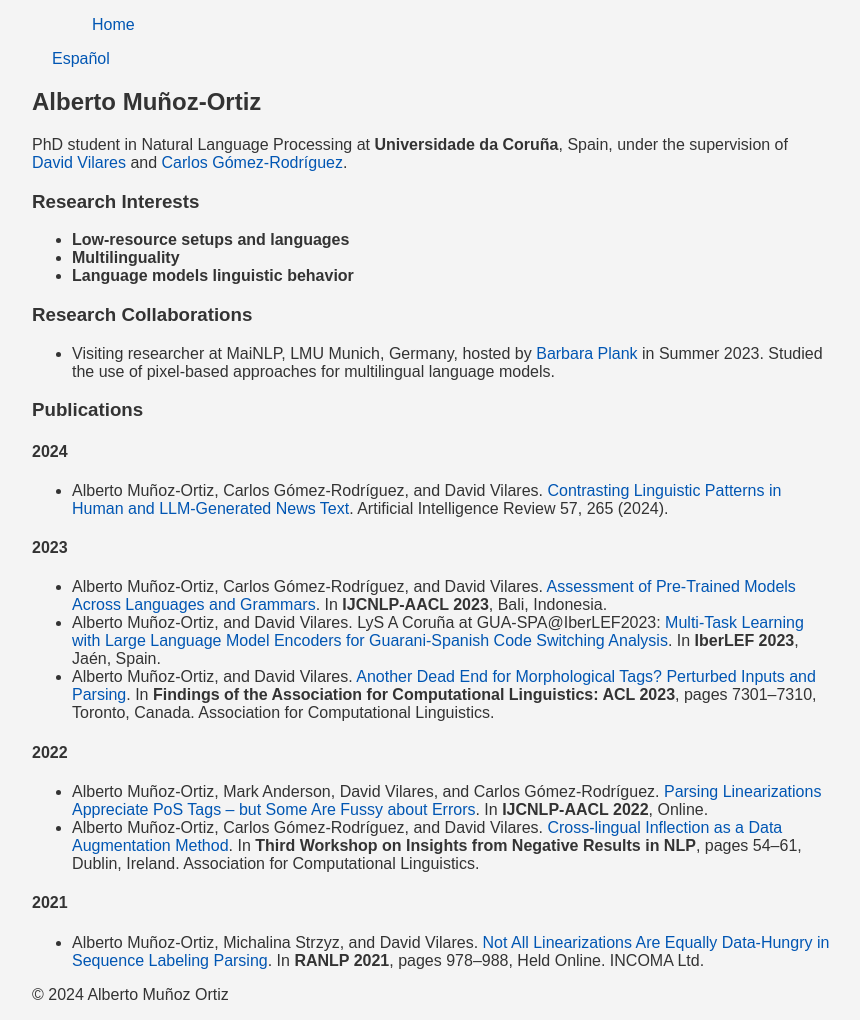
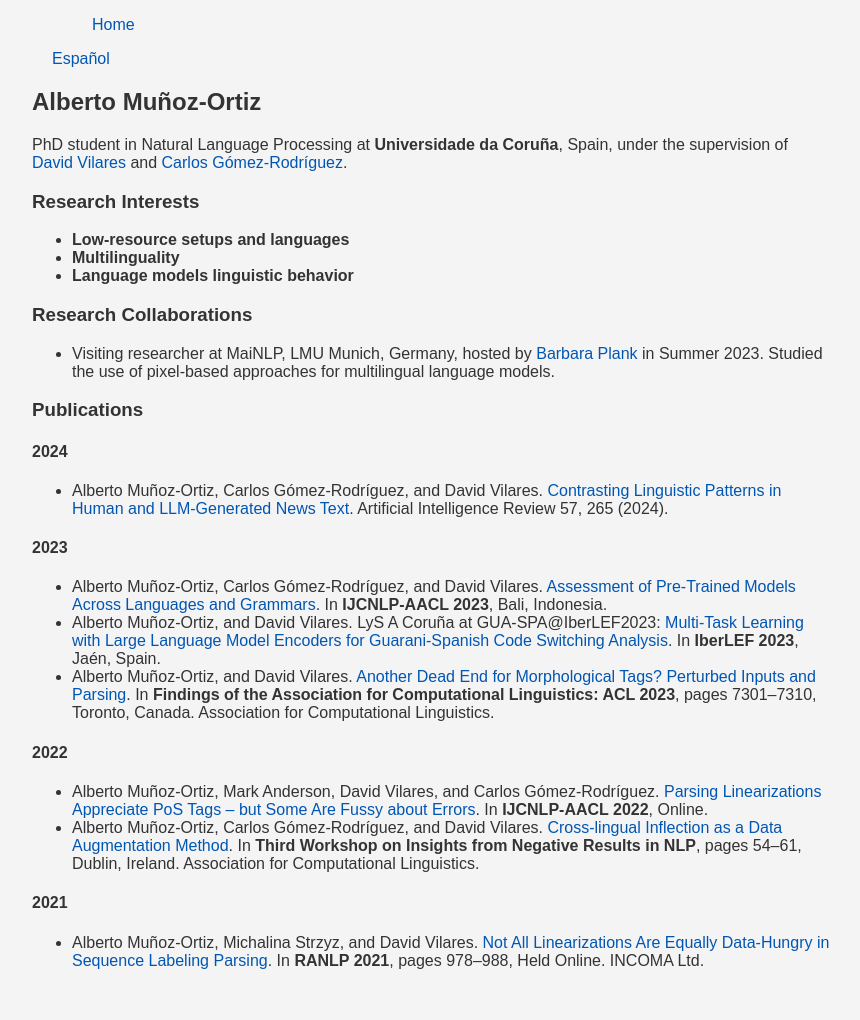
Before and after one commit to amunozo/amunozo.github.io, a Jekyll site: the page built from en/index.md, in a window 1280 px wide. Shown: the whole page, without its empty margins (208-1068 px from the left). Built offline with Jekyll 4.4.1, drawn with Linux system fonts in a browser that asks for light colours; after the commit the page ends 986 px from its top, so only the background shows below that.

Commit message:
Update footer.html

```diff
--- a/_includes/footer.html
+++ b/_includes/footer.html
@@ -1,3 +1,2 @@
 <footer>
-  <p>© {{ "now" | date: "%Y" }} Alberto Muñoz Ortiz</p>
 </footer>
```
